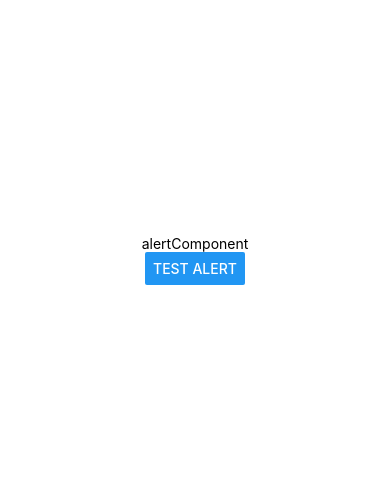
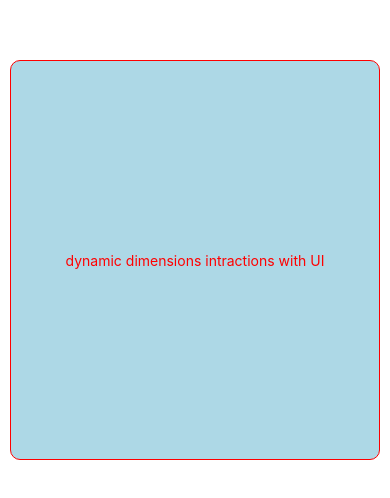
Before and after one commit to saikumar0620/react_native_Expo_learn, a React Native app: screen / in a window 390 px wide. Shown: the part 162-660 px from the top of the page. Built offline with nearby package versions, Linux system fonts and the light colour scheme.

Commit message:
integrate the dimension api implementaion

```diff
--- a/App.js
+++ b/App.js
@@ -1,5 +1,5 @@
 import { StatusBar } from "expo-status-bar";
-import { Modal, StyleSheet, Text, View, Button } from "react-native";
+import { Modal, StyleSheet, Text, View, Button, Dimensions } from "react-native";
 import ModalComponent from "./testComponents/ModalComponent";
 import AlertComponent from "./testComponents/AlertComponent";
 import StatusBarComponent from "./testComponents/StatusBarComponent";
@@ -9,18 +9,20 @@ import ActivityIndicator from "./testComponents/ActivityIndicator";
 
 export default function App() {
   // return <ModalComponent />;
-  return <AlertComponent />;
+  // return <AlertComponent />;
   // return <StatusBarComponent />;
   // return <ActivityIndicator />;
-  // return (
-  //   <View style={styles.container}>
-  //     <View style={styles.box}>
-  //     <Text style={styles.text}>dynamic dimensions intractions with UI</Text>
+  return (
+    <View style={styles.container}>
+      <View style={styles.box}>
+      <Text style={styles.text}>dynamic dimensions intractions with UI</Text>
 
-  //     </View>
-  //   </View>
-  // )
+      </View>
+    </View>
+  )
 }
+const windowWidth = Dimensions .get("window").width;
+const windowHeight = Dimensions.get("window").height;
 
 const styles = StyleSheet.create({
   container: {
@@ -37,8 +39,8 @@ const styles = StyleSheet.create({
 
     alignItems: "center",
     justifyContent: "center",
-    width: "100",
-    height: "100",
+    width: windowWidth > 400 ? 400 : windowWidth - 20,
+    height: windowHeight > 400 ? 400 : windowHeight - 20,
     border: "1px solid red",
     backgroundColor: "lightblue",
     borderRadius: 10,
```
